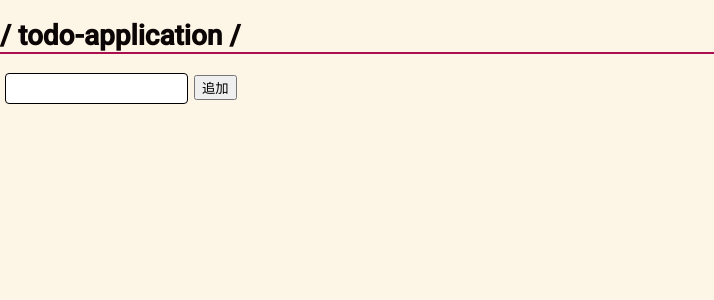
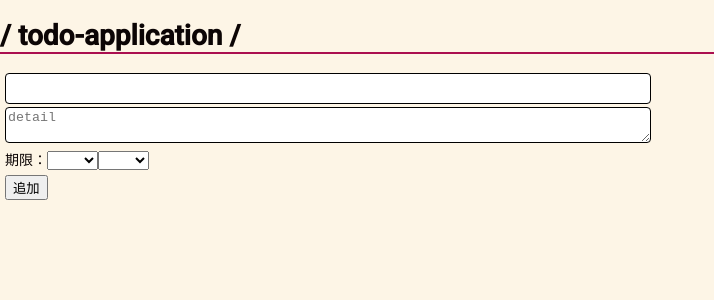
Before and after one commit to ktokunaga3003/ToDo-application, an Angular app: page / in a window 1280 px wide. Shown: the top 300 px of the page, without its empty margins (0-714 px from the left). Built offline with nearby package versions, Linux system fonts and the light colour scheme.

Commit message:
feat: todoリスト項目追加

```diff
--- a/src/app/app.module.ts
+++ b/src/app/app.module.ts
@@ -8,12 +8,14 @@ import { AppComponent } from './app.component';
 import { MainComponent } from './page/main/main.component';
 import { HeaderComponent } from './component/header/header.component';
 import { BrowserAnimationsModule } from '@angular/platform-browser/animations';
+import { RepeatNumPipe } from './pipe/repeat-num/repeat-num.pipe';
 
 @NgModule({
   declarations: [
     AppComponent,
     MainComponent,
     HeaderComponent,
+    RepeatNumPipe,
   ],
   imports: [
     BrowserModule,
--- a/src/app/page/main/main.component.css
+++ b/src/app/page/main/main.component.css
@@ -1,12 +1,23 @@
-.todo-input {
+.title {
     border: 1px solid;
     border-radius: 4px;
     height: 27px;
+    width: 50%;
     margin-left: 5px;
 }
 
+.todo-date {
+    margin-top: 3px;
+    margin-left: 5px;
+}
+
+.add-button-area {
+    width: 50%;
+    margin-top: 5px;
+}
+
 .add-button {
-    margin-left: 6px;
+    margin-left: 5px;
 }
 
 ul {
@@ -16,6 +27,7 @@ ul {
 .todo-lists {
     list-style-type: none;
     margin: 5px;
+    border: 1px groove;
 }
 
 #todo-checkbox {
@@ -28,15 +40,22 @@ label {
     margin-bottom: 1rem;
 }
 
-.todo-detail {
-    margin-left: 8px;
-    padding: 0 5px 0 5px;
-    font-size: 1.2rem;
-    color: white;
-    background-color: #4dc295;
+#detail {
+    margin-left: 5px;
+    margin-top: 3px;
+    border: 1px solid;
+    border-radius: 4px;
+    width: 50%;
+
 }
 
-.preview {
-    margin-top: 10px;
-    text-align: center;
+.list-detail {
+    margin-left: 22.6px;
+    margin-top: 4px;
+    font-size: 1.2rem;
 }
+
+.list-date {
+    margin-left: 22.6px;
+    margin-top: 4px;
+}
--- a/src/app/page/main/main.component.html
+++ b/src/app/page/main/main.component.html
@@ -1,14 +1,41 @@
-<div class="addListArea">
-    <input type="text" class="todo-input" [formControl]="addAreaControl" #list>
-    <button class="add-button" (click)="addList(list.value)">追加</button>
-</div>
+<form [formGroup]="addAreaForm">
+    <div class="addlist-area">
+        <div class="todo-title">
+            <input type="text" class="title" formControlName="title">
+        </div>
+        <div class="todo-detail">
+            <textarea name="todo-detail" id="detail" placeholder="detail" formControlName="detail"></textarea>
+        </div>
+        <div class="todo-date">
+            <span>期限：</span>
+            <select name="month" formControlName="month">
+                <ng-container *ngFor="let n of 12 | repeatNum; index as i">
+                    <option [ngValue]="i+1">{{i+1}}月</option>
+                </ng-container>
+            </select>
+            <select name="day" formControlName="day">
+                <ng-container *ngFor="let n of 31 | repeatNum; index as i">
+                    <option [ngValue]="i+1">{{i+1}}日</option>
+                </ng-container>
+            </select>
+        </div>
+        <div class="add-button-area">
+            <button class="add-button" (click)="addList()">追加</button>
+        </div>
+    </div>
+</form>
 <div class="showListArea">
     <ul>
         <li class="todo-lists" *ngFor="let list of lists">
-            <div>
+            <div class="list-title">
                 <input type="checkbox" id="todo-checkbox" name="todo-checkbox" #check>
-                <label for="todo-checkbox">{{list}}</label>
-                <a class="todo-detail">詳細</a>
+                <label for="todo-checkbox">{{list.title}}</label>
+            </div>
+            <div class="list-detail">
+                <span>{{list.detail}}</span>
+            </div>
+            <div class="list-date">
+                <span>{{list.date}}</span>
             </div>
         </li>
     </ul>
--- a/src/app/page/main/main.component.ts
+++ b/src/app/page/main/main.component.ts
@@ -1,5 +1,11 @@
 import { Component, OnInit } from '@angular/core';
-import { FormControl, FormBuilder } from '@angular/forms';
+import { FormGroup, FormBuilder } from '@angular/forms';
+
+interface toDoList {
+  title: string;
+  detail?: string;
+  date?: string;
+}
 
 @Component({
   selector: 'todo-main',
@@ -8,8 +14,8 @@ import { FormControl, FormBuilder } from '@angular/forms';
 })
 export class MainComponent implements OnInit {
 
-  addAreaControl : FormControl;
-  lists: string[] = [];
+  addAreaForm : FormGroup;
+  lists: toDoList[] = [];
 
   constructor(
     private formBuilder: FormBuilder,
@@ -17,13 +23,26 @@ export class MainComponent implements OnInit {
   ) { }
 
   ngOnInit(): void {
-    this.addAreaControl = this.formBuilder.control('');
+    this.addAreaForm = this.formBuilder.group({
+      title: [''],
+      detail: [''],
+      month: [''],
+      day: [''],
+    });
   }
 
-  addList(list: string) {
-    if (!list) return;
+  addList() {
+    const title: string = this.addAreaForm.controls['title'].value;
+    const detail: string = this.addAreaForm.controls['detail'].value
+    const month: string = this.addAreaForm.controls['month'].value.toString() + '月';
+    const day: string = this.addAreaForm.controls['day'].value.toString() + '日';
+
+    const list: toDoList = {title: title, detail: detail, date: month+day};
+
+    if (!list.title) return;
+
     this.lists.push(list);
-    this.addAreaControl.reset();
+    this.addAreaForm.reset();
   }
 
 }
--- /dev/null
+++ b/src/app/pipe/repeat-num/repeat-num.pipe.ts
@@ -0,0 +1,12 @@
+import { Pipe, PipeTransform } from '@angular/core';
+
+@Pipe({
+  name: 'repeatNum'
+})
+export class RepeatNumPipe implements PipeTransform {
+
+  transform(value: number): Array<number> {
+    return Array(value);
+  }
+
+}
```
Also changed, not shown: 1 other file (tests, documents, lock files or other folders).
